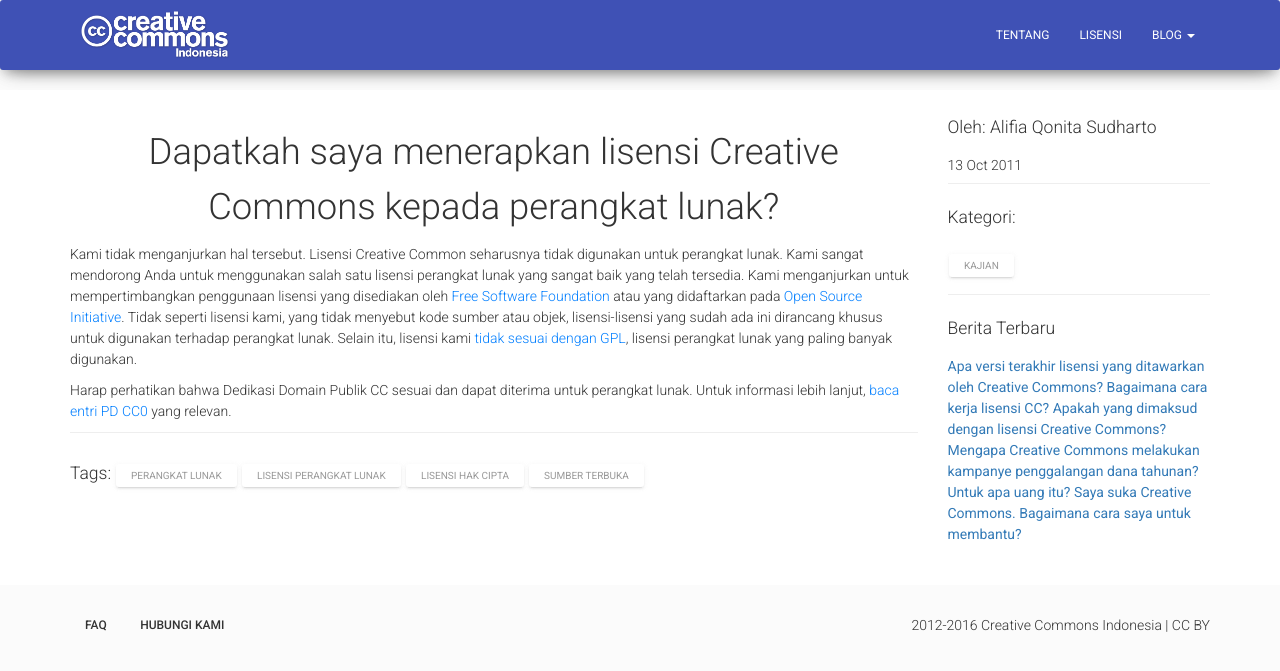
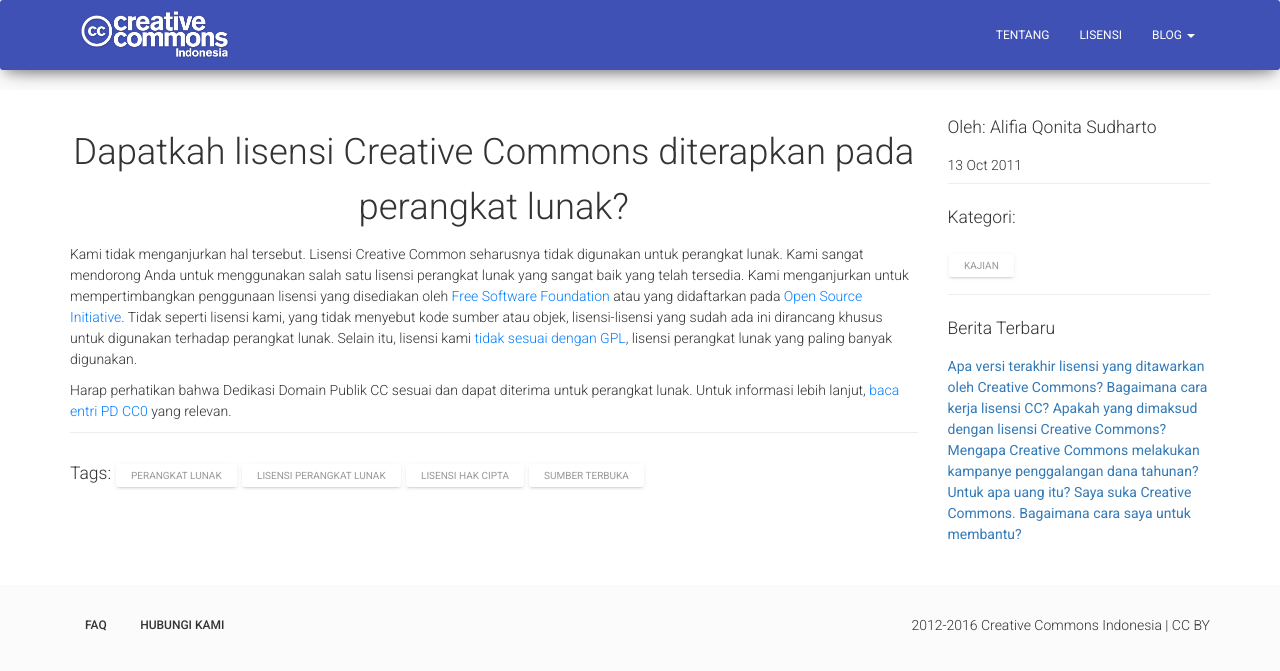
Before and after one commit to RioSatria/CCID, a Jekyll site: the page built from _posts/2011-10-13-dapatkah-saya-menerapkan-lisensi-creative-commons-kepada-perangkat-lunak.markdown, in a window 1280 px wide. Shown: the top 671 px of the page. Built offline with Jekyll 4.4.1, drawn with Linux system fonts in a browser that asks for light colours; nearby versions of some CDN libraries; our own code applies the rules of GitHub Pages for plain Markdown files.

Commit message:
Updated Dapatkah Saya Menerapkan Lisensi Creative Commons Kepada Perangkat Lunak

```diff
--- a/_posts/2011-10-13-dapatkah-saya-menerapkan-lisensi-creative-commons-kepada-perangkat-lunak.markdown
+++ b/_posts/2011-10-13-dapatkah-saya-menerapkan-lisensi-creative-commons-kepada-perangkat-lunak.markdown
@@ -1,5 +1,5 @@
 ---
-title: Dapatkah saya menerapkan lisensi Creative Commons kepada perangkat lunak?
+title: Dapatkah lisensi Creative Commons diterapkan pada perangkat lunak?
 date: 2011-10-13 17:13:00 +07:00
 categories:
 - Kajian
```
